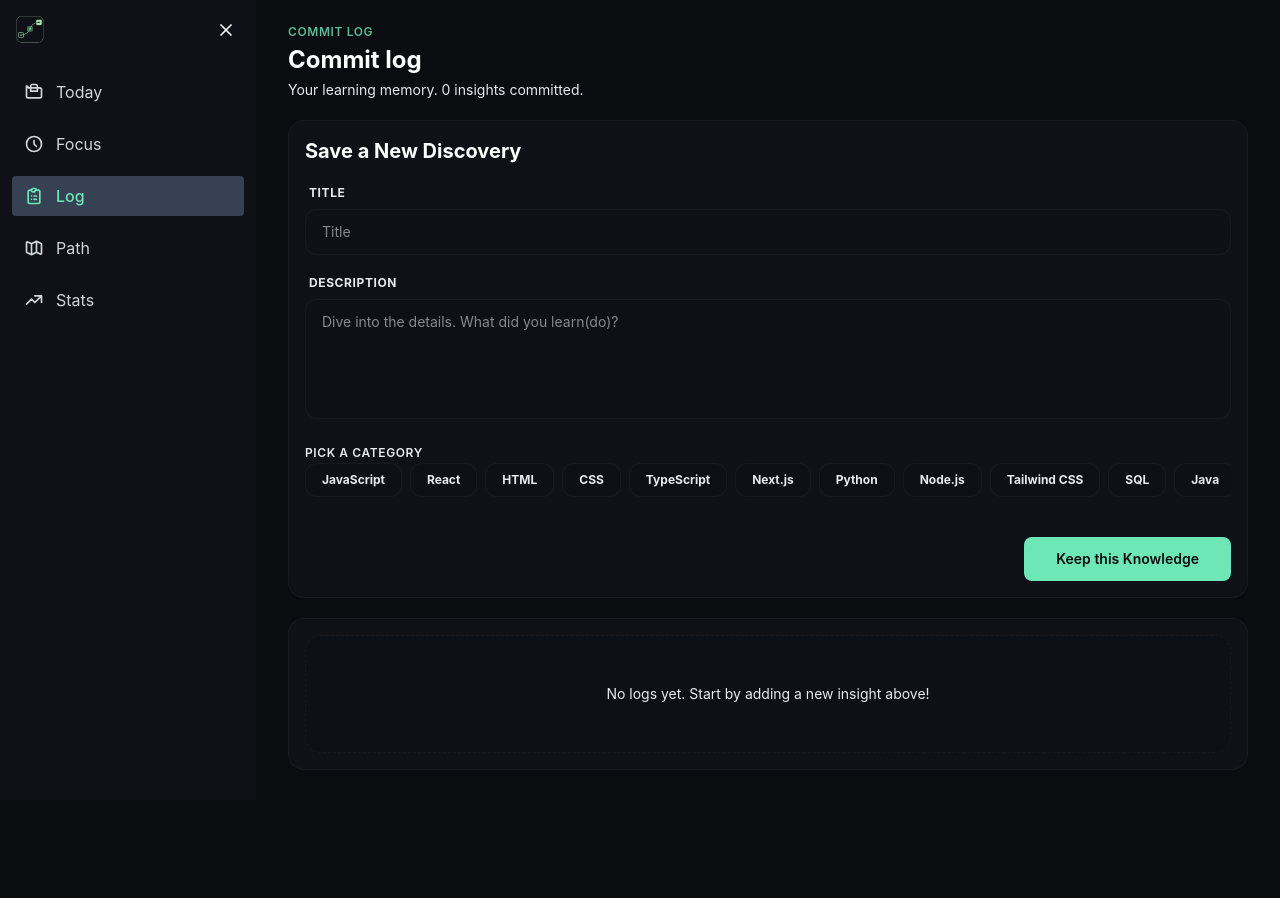
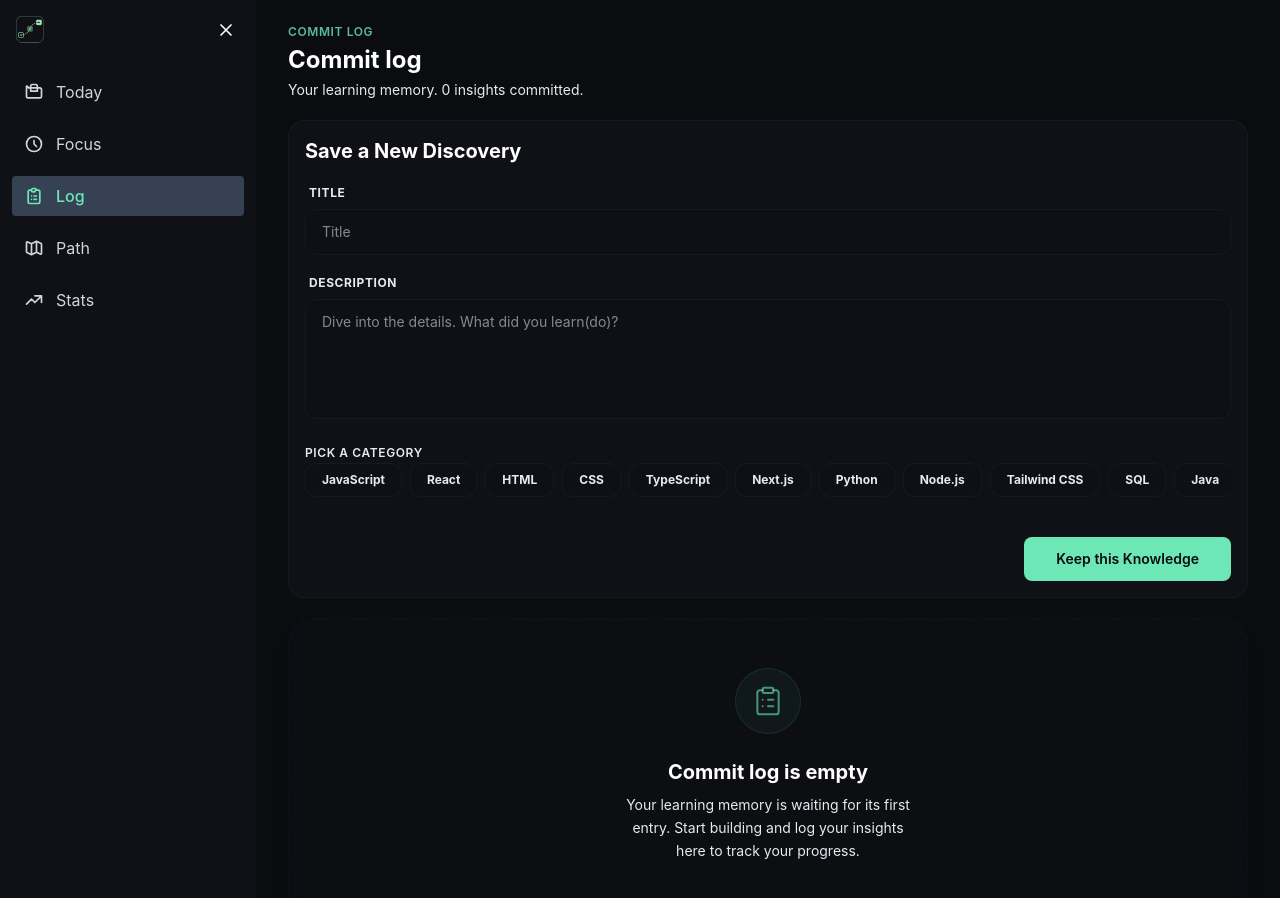
Before and after one commit to BesufikadHosiso/LevelGit, a React (Vite) app: page /log in a window 1280 px wide. Shown: the top 898 px of the page. Before the commit the page ends 800 px from the top, so only its background shows below. Built offline with nearby package versions, Linux system fonts and the light colour scheme.

Commit message:
feat(logs): use EmptyState component for empty commit log scenarios

```diff
--- a/src/pages/Logs.jsx
+++ b/src/pages/Logs.jsx
@@ -2,10 +2,13 @@ import AddInsight from "../components/features/AddInsight";
 import LogTimeline from "../components/features/LogTimeline";
 import useApp from "../context/useApp";
 import AnimatedEntrance from "../components/ui/AnimatedEntrance";
+import EmptyState from "../components/ui/EmptyState";
+import { ClipboardList } from "lucide-react";
 
 const Logs = () => {
     const { state } = useApp();
-    const logCount = (state.logEntries || []).length;
+    const logEntries = state.logEntries || [];
+    const logCount = logEntries.length;
     const subtitle = `Your learning memory. ${logCount} insight${logCount === 1 ? '' : 's'} committed.`;
 
     return (
@@ -20,8 +23,18 @@ const Logs = () => {
                 <AddInsight />
             </AnimatedEntrance>
 
-            <AnimatedEntrance staggerIndex={2} className="py-4 px-4 w-full bg-surface rounded-card border border-border/50">
-                <LogTimeline />
+            <AnimatedEntrance staggerIndex={2}>
+                {logCount > 0 ? (
+                    <div className="py-4 px-4 w-full bg-surface rounded-card border border-border/50">
+                        <LogTimeline />
+                    </div>
+                ) : (
+                    <EmptyState
+                        icon={ClipboardList}
+                        title="Commit log is empty"
+                        description="Your learning memory is waiting for its first entry. Start building and log your insights here to track your progress."
+                    />
+                )}
             </AnimatedEntrance>
         </div>
     );
```
